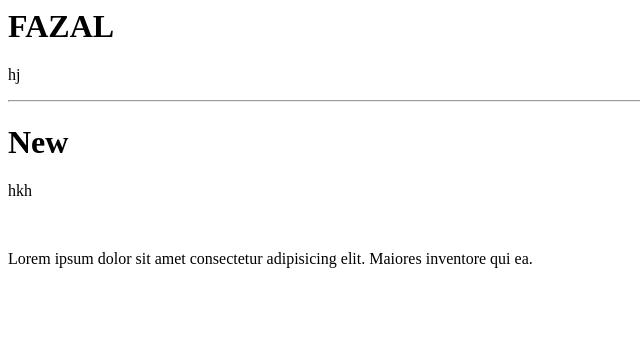
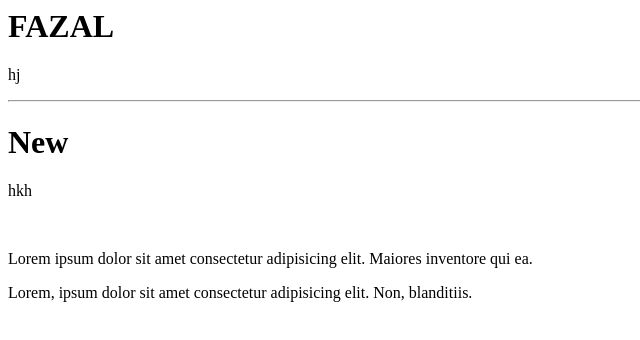
Before and after one commit to fazalmiran/FirstCode, a plain HTML site: page index.html in a window 1280 px wide. Shown: the whole page, without its empty margins (0-640 px from the left). Drawn offline with Linux system fonts and the light colour scheme.

Commit message:
Fourth Change

```diff
--- a/index.html
+++ b/index.html
@@ -10,5 +10,7 @@
         <p>hkh</p>
         <br>
         <p>Lorem ipsum dolor sit amet consectetur adipisicing elit. Maiores inventore qui ea.</p>
+        <p>Lorem, ipsum dolor sit amet consectetur adipisicing elit. Non, blanditiis.</p>
+
     </body>
 </html>
```
